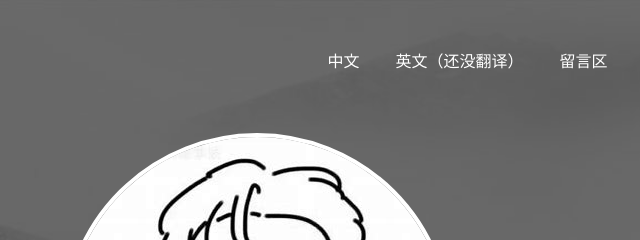
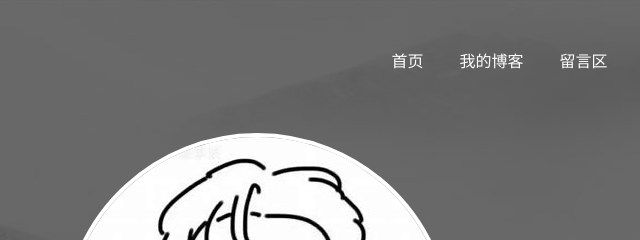
Before and after one commit to zhaowei001/zhaowei001.github.io, a plain HTML site: page index.html in a window 1280 px wide. Shown: the top 240 px of the page, 383-1023 px from the left. Drawn offline with nearby package versions, Linux system fonts and the light colour scheme.

Commit message:
Add files via upload

```diff
--- a/index.html
+++ b/index.html
@@ -35,13 +35,13 @@ Author URL: http://w3layouts.com
       <div class="collapse navbar-collapse" id="navbarSupportedContent">
         <ul class="navbar-nav ml-auto">
           <li class="nav-item">
-            <a class="nav-link" href="index.html">中文</a>
+            <a class="nav-link" href="index.html">首页</a>
           </li>
           <li class="nav-item">
-            <a class="nav-link" href="english.html">英文（还没翻译）</a>
+            <a class="nav-link" href="https://zhaowei001.github.io/wordpress/">我的博客</a>
           </li>
           <li class="nav-item">
-            <a class="nav-link" href="https://zhaowei001.github.io/wordpress/">留言区</a>
+            <a class="nav-link" href="https://zhaowei001.github.io/question/">留言区</a>
           </li>
           <li class="nav-item">
             <a class="nav-link" href="more.html">我制作的网页/联系我</a>
```
